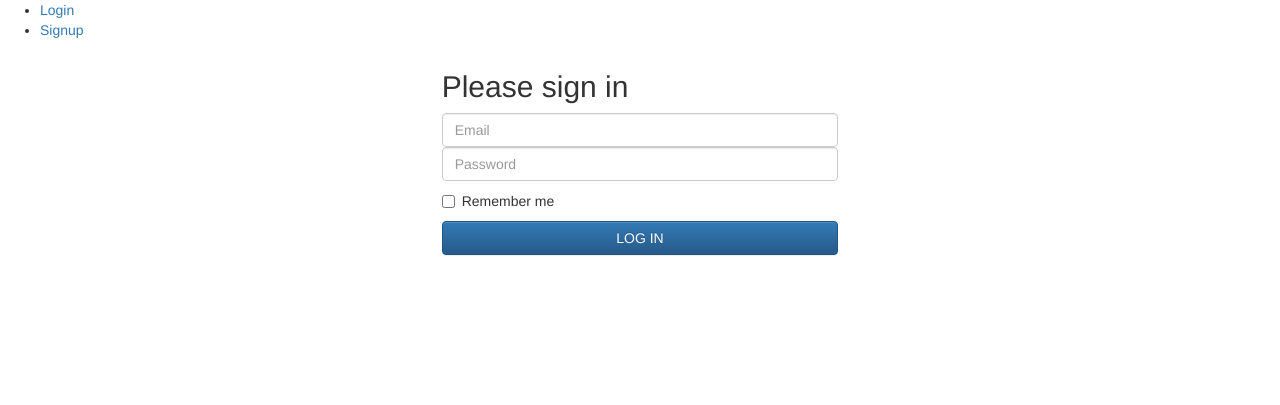
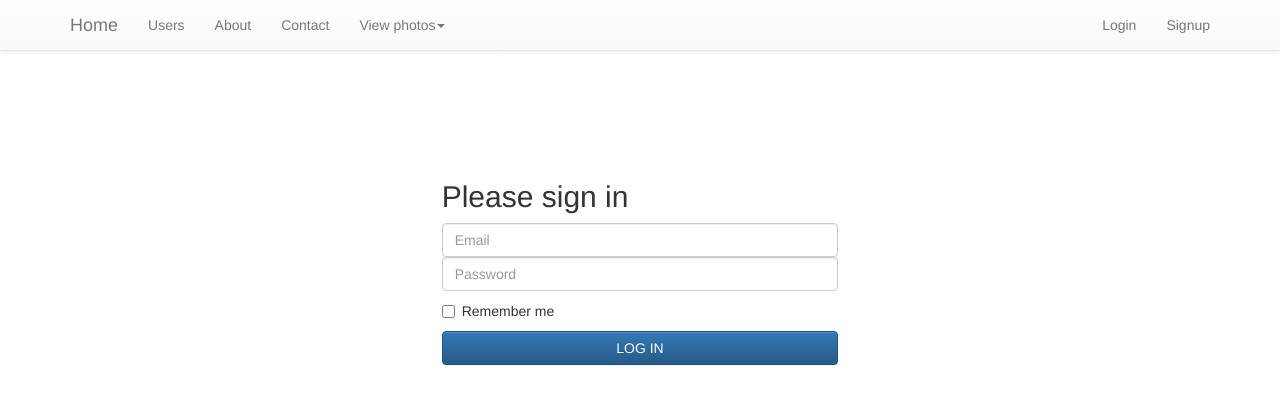
Before and after one commit to prietoizq/Final-Project, a Rails app: page /login in a window 1280 px wide. Shown: the top 405 px of the page. Run offline with Rails 7, Linux system fonts and the light colour scheme; parts of the project's set-up code (start-up, migrations or seed data) failed here and were passed over; some libraries are stand-ins or nearby versions.

Commit message:
Barra de navegación con bootstrap

```diff
--- a/final_project/app/assets/stylesheets/sessions.css
+++ b/final_project/app/assets/stylesheets/sessions.css
@@ -2,3 +2,7 @@
   Place all the styles related to the matching controller here.
   They will automatically be included in application.css.
 */
+
+.new-session{
+	margin-top: 100px;
+}
--- a/final_project/app/controllers/sessions_controller.rb
+++ b/final_project/app/controllers/sessions_controller.rb
@@ -6,7 +6,7 @@ class SessionsController < ApplicationController
 	  @user = User.find_by_email(params[:session][:email])
 	  if @user && @user.authenticate(params[:session][:password])
 	    session[:user_id] = @user.id
-	    redirect_to '/users'
+	    redirect_to '/photos'
 	  else
 	    redirect_to '/login'
 	    flash[:alert] = "User doesn't exist!"
--- a/final_project/app/controllers/users_controller.rb
+++ b/final_project/app/controllers/users_controller.rb
@@ -1,8 +1,10 @@
 class UsersController < ApplicationController
 
-	before_action :require_user, only: [:index, :show, :edit, :destroy, :new, :create]
+	before_action :require_user, only: [:index, :show, :edit, :destroy]
 	before_action :require_admin, only: [:destroy]
 
+	def welcome
+	end
 
 	def index
 		@users = User.all
--- a/final_project/app/views/layouts/application.html.erb
+++ b/final_project/app/views/layouts/application.html.erb
@@ -10,21 +10,51 @@
 </head>
 <body>
 
+	<nav class="navbar navbar-default navbar-fixed-top">
+      <div class="container">
+        <div class="navbar-header">
+          <button type="button" class="navbar-toggle collapsed" data-toggle="collapse" data-target="#navbar" aria-expanded="false" aria-controls="navbar">
+            <span class="sr-only">Toggle navigation</span>
+            <span class="icon-bar"></span>
+            <span class="icon-bar"></span>
+            <span class="icon-bar"></span>
+          </button>
+          <%= link_to("Home", photos_path, class: "navbar-brand") %>
+        </div>
+        <div id="navbar" class="navbar-collapse collapse">
+          <ul class="nav navbar-nav">
+            <li><%= link_to("Users", users_path) %></li>
+            <li><a href="">About</a></li>
+            <li><a href="">Contact</a></li>
+            <li class="dropdown">
+              <a href="http://getbootstrap.com/examples/navbar-fixed-top/#" class="dropdown-toggle" data-toggle="dropdown" role="button" aria-expanded="false">View photos<span class="caret"></span></a>
+              <ul class="dropdown-menu" role="menu">
+                <li><a href="">By date</a></li>
+                <li><a href="">By rating</a></li>
+                <li class="divider"></li>
+                <li><a href="">Explore map</a></li>
+              </ul>
+            </li>
+          </ul>
+          <ul class="nav navbar-nav navbar-right">
 			<% if current_user %>
-	  <ul>
-	    <li><%= current_user.email %></li>
+				<li><%= link_to("Welcome "+current_user.name, user_path(current_user)) %></li>
 			    <li><%= link_to "Log out", logout_path, method: "delete" %></li>
-	  </ul>
 			<% else %>
-	  <ul>
 			    <li><%= link_to "Login", 'login' %></a></li>
 			    <li><%= link_to "Signup", 'signup' %></a></li>
+			<% end %>
           </ul>
-	<% end %>
+        </div>
+      </div>
+    </nav>
+
+<!-- Esto es para que la barra de navegación no ocupe la parte superior del título -->
+    <br>
+    <br>
+    <br>
 
 <%= yield %>
-
-
 
 <script src="http://ajax.googleapis.com/ajax/libs/jquery/1.11.2/jquery.min.js"></script>
 <script src="https://maxcdn.bootstrapcdn.com/bootstrap/3.3.4/js/bootstrap.min.js"></script>
--- a/final_project/app/views/sessions/new.html.erb
+++ b/final_project/app/views/sessions/new.html.erb
@@ -2,7 +2,7 @@
 	<%= flash[:alert] %>
 <% end %>
 
-<div class="container col-md-4 col-md-offset-4">
+<div class="container col-md-4 col-md-offset-4 new-session">
 
         <h2 class="form-signin-heading">Please sign in</h2>
         <%= form_for(:session, url: login_path) do |f| %>
@@ -16,4 +16,4 @@
         <%= f.submit "LOG IN", class: "btn btn-primary col-md-12" %>
       <% end %>
 
-    </div> <!-- /container -->
+    </div>
--- /dev/null
+++ b/final_project/app/views/users/welcome.html.erb
@@ -0,0 +1 @@
+<h1> PAGINA DE BIENVENIDA Y PARA PROBAR COSAS</h1>
--- a/final_project/config/routes.rb
+++ b/final_project/config/routes.rb
@@ -1,5 +1,6 @@
 Rails.application.routes.draw do
 
+  get '/' => 'users#welcome'
   get 'photos' => 'users#photos'
   get 'signup' => 'users#new'
   get 'login' => 'sessions#new'
```
Lines whose indentation alone changed are shown as unchanged.
